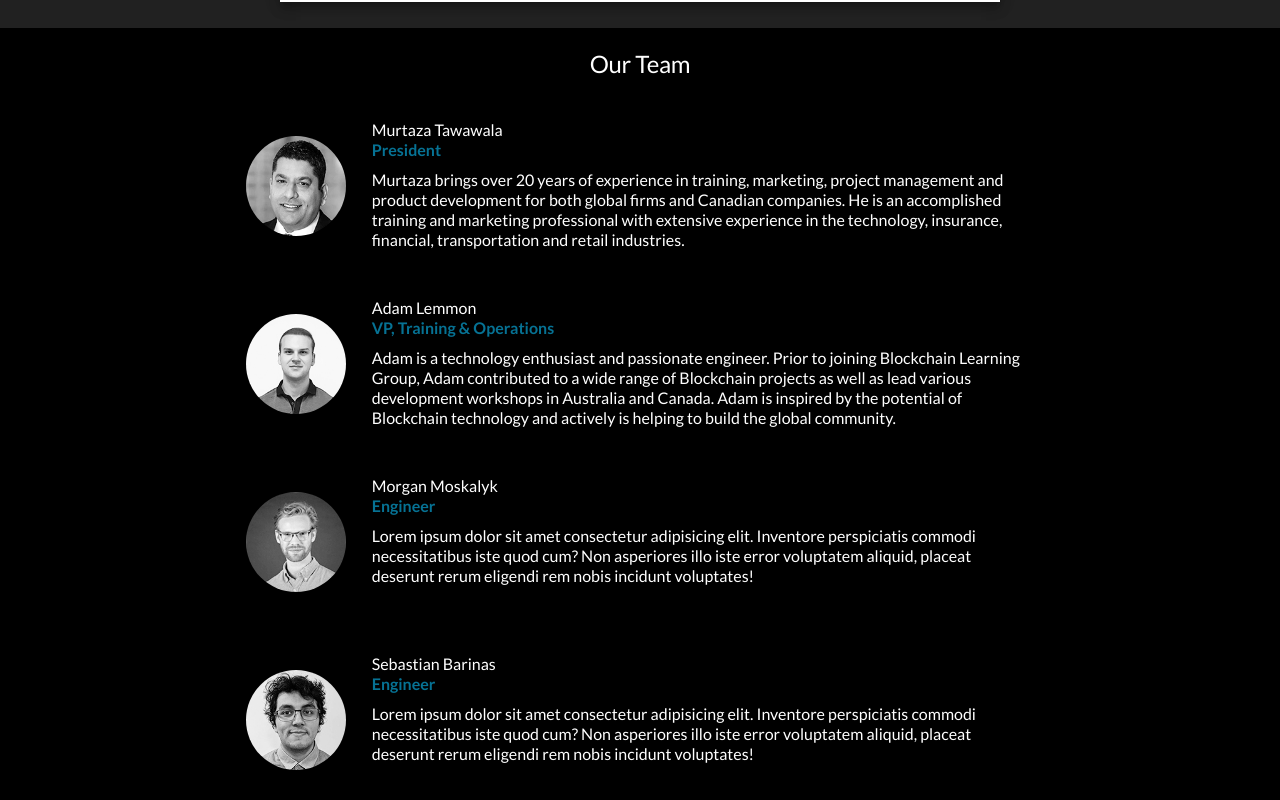
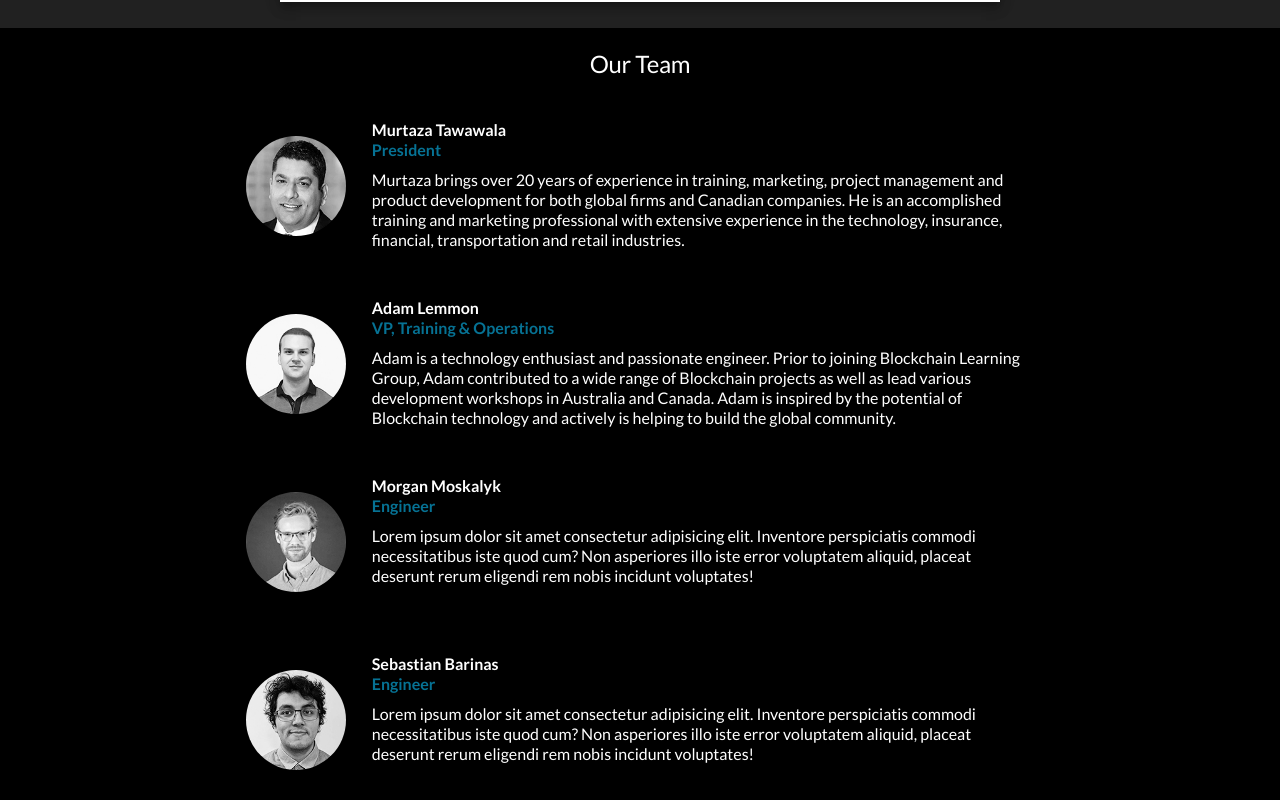
Before and after one commit to Blockchain-Learning-Group/Blockchain-Learning-Group.github.io, a React (Create React App) app: page / in a window 1280 px wide. Shown: the part 3600-4400 px from the top of the page. Built offline with nearby package versions, Linux system fonts and the light colour scheme.

Commit message:
update(Team+AdvisoryBoard)

```diff
--- a/public/styles/main.css
+++ b/public/styles/main.css
@@ -1250,7 +1250,7 @@ a {
   #Team ul li footer, #AdvisoryBoard ul li footer {
     text-align: center; }
     #Team ul li footer h4 div:first-child, #AdvisoryBoard ul li footer h4 div:first-child {
-      font-weight: 500; }
+      font-weight: 700; }
     #Team ul li footer h4 div:nth-child(2), #AdvisoryBoard ul li footer h4 div:nth-child(2) {
       color: #067294;
       font-weight: 700; }
--- a/src/styles/components/Team.scss
+++ b/src/styles/components/Team.scss
@@ -74,7 +74,7 @@ $img-height: 100px;
                 text-align: center;
                 h4 {
                     div:first-child {
-                        font-weight: 500;
+                        font-weight: 700;
                     }
                     div:nth-child(2) {
                         color: #067294;
```
